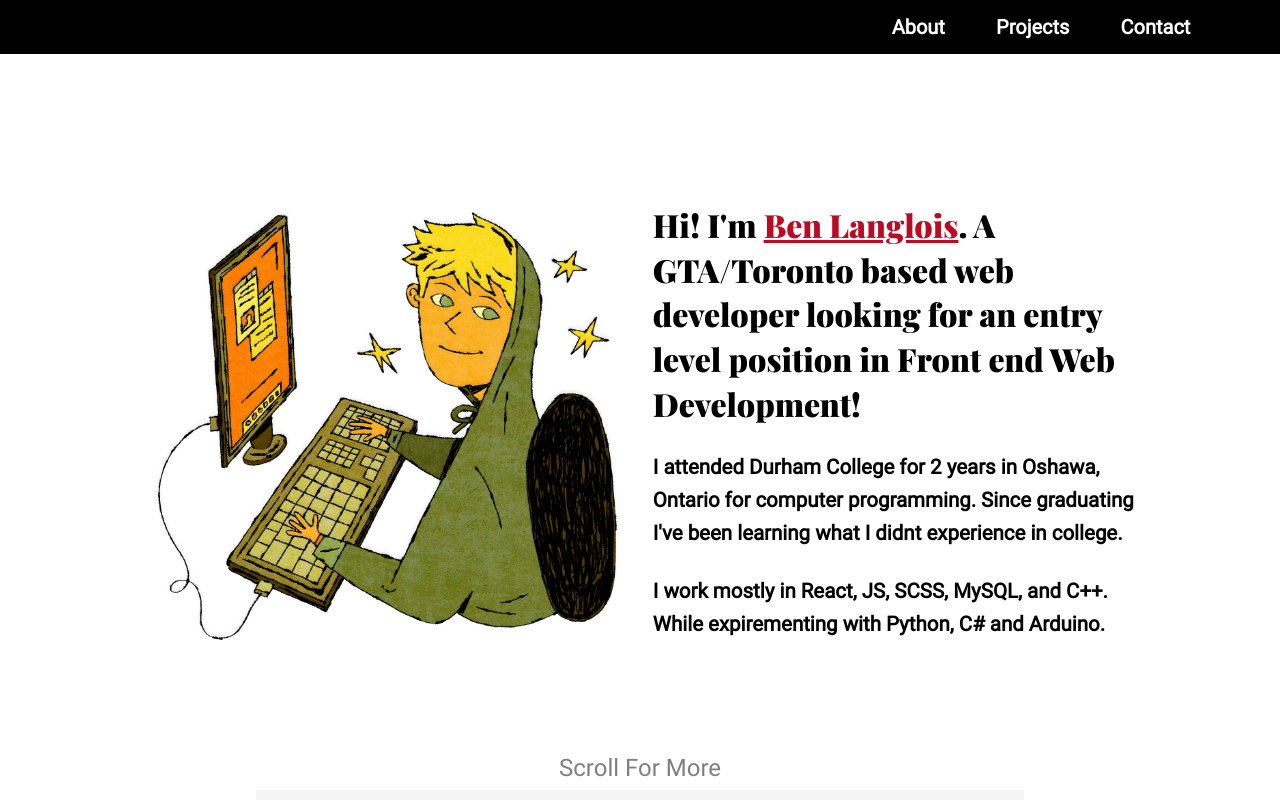
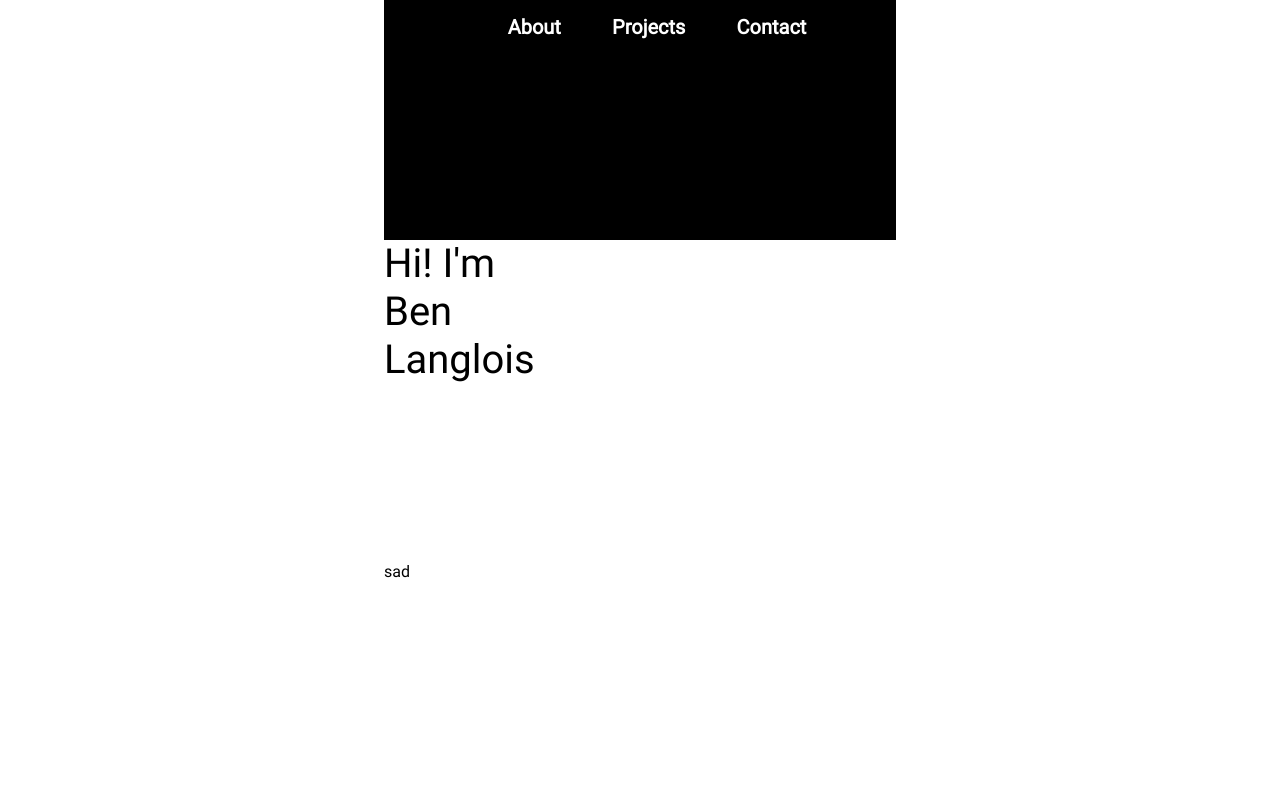
Before and after one commit to Ben-Langlois/Portfolio, a React (Create React App) app in the folder portfolio/: page / in a window 1280 px wide. Shown: the top 800 px of the page. Built offline with nearby package versions, Linux system fonts and the light colour scheme.

Commit message:
got grid started, just styling sections, tweaking grid as i go

```diff
--- a/portfolio/src/App.js
+++ b/portfolio/src/App.js
@@ -76,8 +76,11 @@ class Landing extends React.Component {
             <h1>
               {/* Not in love with the font */}
               Hi! I'm<br/>Ben<br/>Langlois
-            </h1><br/>
+            </h1>
           </div>
+        </div>
+        <div id='footer'>
+          sad
         </div>
       </div>
     )
@@ -375,10 +378,10 @@ class Portfolio extends React.Component {
   render(){
     return(
       <>
-        {/* <Landing /> */}
-        <About />
+        <Landing />
+        {/* <About />
         <Projects />
-        <ContactMe />
+        <ContactMe /> */}
       </>
     )
   }
--- a/portfolio/src/styles/styles.scss
+++ b/portfolio/src/styles/styles.scss
@@ -61,6 +61,29 @@ body{
 }
 
 
+
+// Updated
+#landing-container{
+    display: grid;
+    grid-template-areas:  ". header ."
+                ". main ."
+                ". footer .";
+    grid-template-columns: 30vw 40vw 40vw;
+    grid-template-rows: 30vh 40vh 30vh;
+
+    header{
+        grid-area: header;
+    }
+
+    #landing{
+        grid-area: main;
+    }
+
+    #footer{
+        grid-area: footer;
+    }
+
+}
 
 
 /* Header */
```
